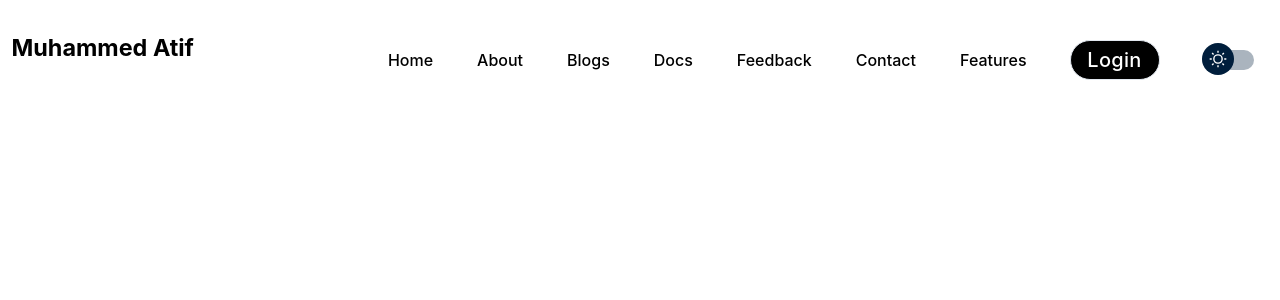
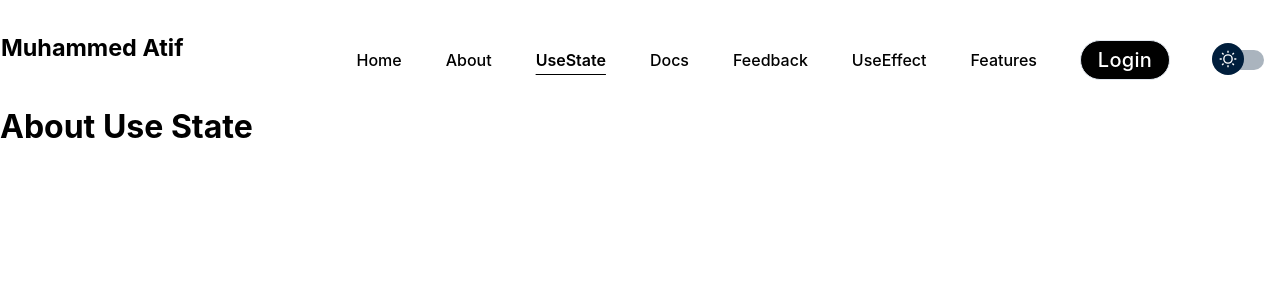
Before and after one commit to M-Atif63/React-Hooks, a React (Create React App) app: page /AboutUseState in a window 1280 px wide. Shown: the top 300 px of the page. Built offline with nearby package versions, Linux system fonts and the light colour scheme.

Commit message:
feat: Update routing and navbar links for AboutUseState and AboutUseEffect components

```diff
--- a/src/Components/Pages/AboutUseEffect.jsx
+++ b/src/Components/Pages/AboutUseEffect.jsx
@@ -18,7 +18,9 @@ import React from 'react'
 function AboutUseEffect() {
   return (
     <div>
-
+      <h1>
+        About Use Effect
+      </h1>
     </div>
   )
 }
--- a/src/Components/Pages/AboutUseState.jsx
+++ b/src/Components/Pages/AboutUseState.jsx
@@ -17,7 +17,9 @@ import React from 'react'
 function AboutUseState() {
   return (
     <div>
-
+      <h1>
+      About Use State
+      </h1>
     </div>
   )
 }
--- a/src/Components/Route/Routing.jsx
+++ b/src/Components/Route/Routing.jsx
@@ -28,6 +28,7 @@ import Docs from '../Pages/Docs'
 import Features from '../Pages/Features'
 import Blogs from '../Pages/AboutUseState'
 import AboutHooks from '../Pages/AboutHooks'
+import AboutUseState from '../Pages/AboutUseState'
 
 function Routing() {
   return (
@@ -37,9 +38,9 @@ function Routing() {
         <Route path='/' element={<Home />}/>
         <Route path='/about' element={<AboutHooks />}/>
         <Route path='/feedback' element={<Feedback/>}/>
-        <Route path='/blogs' element={<Blogs/>}/>
+        <Route path='/AboutUseState' element={<AboutUseState/>}/>
         <Route path='/docs' element={<Docs/>}/>
-        <Route path='/contact' element={<Contact/>}/>
+        <Route path='/AboutUseEffect' element={<Contact/>}/>
         <Route path='/features' element={<Features/>}/>
       </Routes>
     </BrowserRouter>
--- a/src/Components/navbar/Navbar.jsx
+++ b/src/Components/navbar/Navbar.jsx
@@ -79,10 +79,10 @@ function Navbar() {
             <div className='navList' style={navListStyle}>
                 <NavLink className={({ isActive }) => isActive ? "nav-item active" : "nav-item"} to={'/'} style={{ color: theme === 'light' ? 'black' : 'white', }}>Home</NavLink>
                 <NavLink className={({ isActive }) => isActive ? "nav-item active" : "nav-item"} to={'/about'} style={{color: theme === 'light' ? 'black' : 'white', }}>About</NavLink>
-                <NavLink className={({ isActive }) => isActive ? "nav-item active" : "nav-item"} to={'/blogs'} style={{ textDecoration: 'none', color: theme === 'light' ? 'black' : 'white', }}>Blogs</NavLink>
+                <NavLink className={({ isActive }) => isActive ? "nav-item active" : "nav-item"} to={'/AboutUseState'} style={{ textDecoration: 'none', color: theme === 'light' ? 'black' : 'white', }}>UseState</NavLink>
                 <NavLink className={({ isActive }) => isActive ? "nav-item active" : "nav-item"} to={'/docs'} style={{ textDecoration: 'none', color: theme === 'light' ? 'black' : 'white', }}>Docs</NavLink>
                 <NavLink className={({ isActive }) => isActive ? "nav-item active" : "nav-item"} to={'/feedback'} style={{ textDecoration: 'none', color: theme === 'light' ? 'black' : 'white', }}>Feedback</NavLink>
-                <NavLink className={({ isActive }) => isActive ? "nav-item active" : "nav-item"} to={'/contact'} style={{ textDecoration: 'none', color: theme === 'light' ? 'black' : 'white', }}>Contact</NavLink>
+                <NavLink className={({ isActive }) => isActive ? "nav-item active" : "nav-item"} to={'/AboutUseEffect'} style={{ textDecoration: 'none', color: theme === 'light' ? 'black' : 'white', }}>UseEffect</NavLink>
                 <NavLink className={({ isActive }) => isActive ? "nav-item active" : "nav-item"} to={'/features'} style={{ textDecoration: 'none', color: theme === 'light' ? 'black' : 'white', }}>Features</NavLink>
                 <Btns btnValue="Login" />
                 <label style={styles.label} htmlFor="theme-toggle-input">
```
